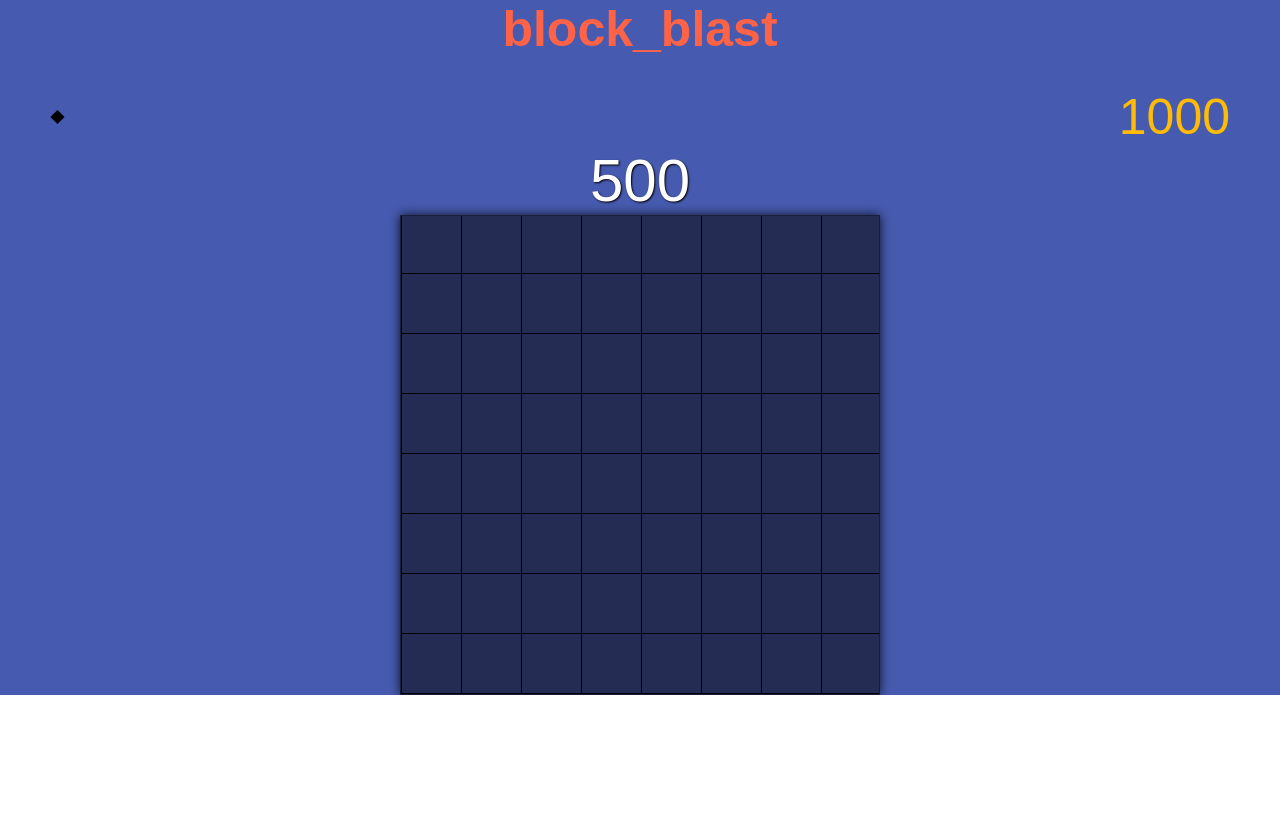
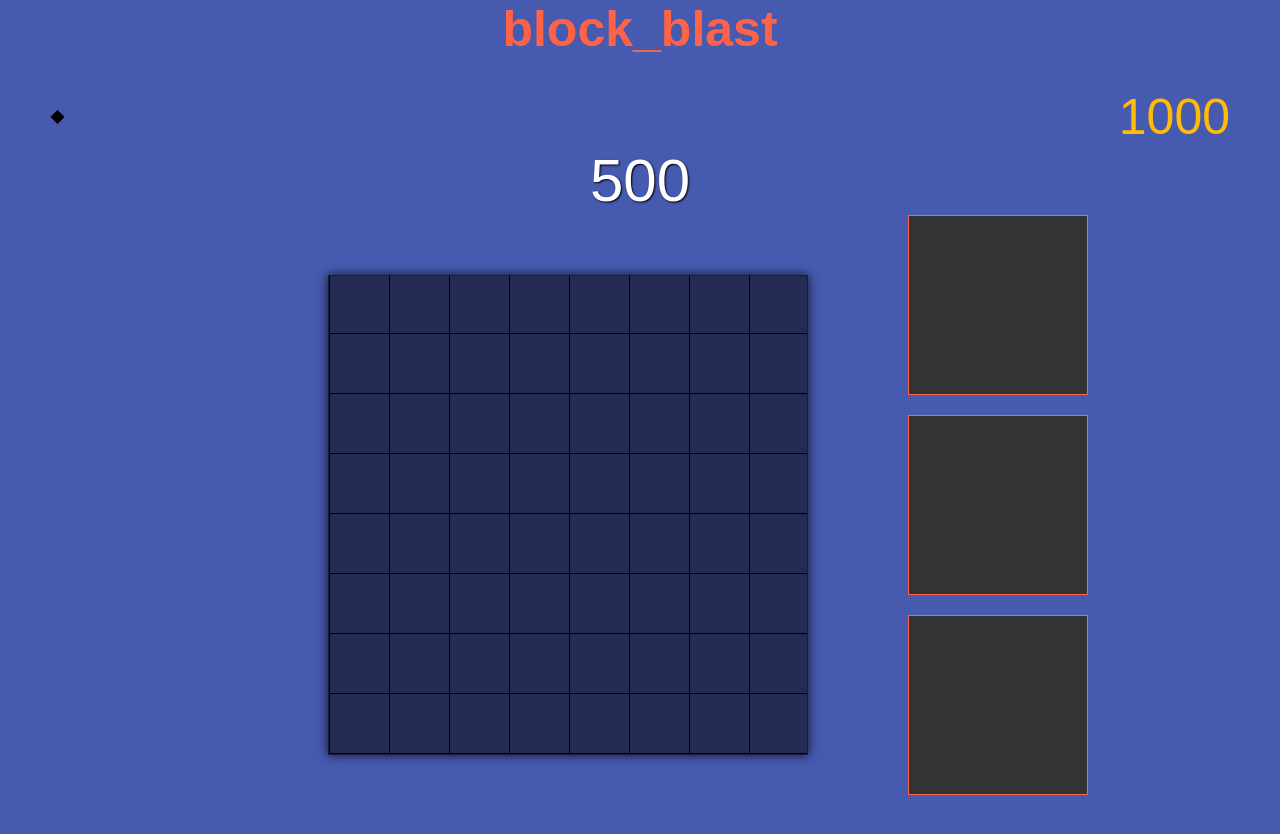
Before and after one commit to IkuakiR/crap_game, a Next.js app in the folder my-app/: page /block_blast in a window 1280 px wide. Shown: the top 834 px of the page. Before the commit the page ends 800 px from the top, so only its background shows below. Built offline with nearby package versions, Linux system fonts and the light colour scheme.

Commit message:
スタイル完成

```diff
--- a/my-app/src/pages/block_blast/index.tsx
+++ b/my-app/src/pages/block_blast/index.tsx
@@ -26,9 +26,7 @@ export default function Home() {
                         <p>500</p>
                     </div>
                     <div className={styles.block_box_wrap}>
-                        <div className={styles.block_box}>
-                            <div className={styles.box}></div>
-                        </div>
+                        <div className={styles.block_box}></div>
                         <div className={styles.block_list}>
                             <div className={`${styles.block} ${styles.left}`}></div>
                             <div className={`${styles.block} ${styles.center}`}></div>
--- a/my-app/src/styles/block_blast/page.module.scss
+++ b/my-app/src/styles/block_blast/page.module.scss
@@ -2,6 +2,7 @@
     width: 100%;
     height: 100%;
     background-color: #465AAF;
+    padding-bottom: 40px;
 }
 
 .game_ttl {
@@ -74,17 +75,19 @@
     }
 
     .block_box_wrap {
-        width: 480px;
-        height: 480px;
-        background-color: #242C53;
+        display: flex;
         margin: 0 auto;
+        padding-right: 15%;
+        align-items: center;
+        justify-content: right;
+        gap: 100px;
+        // border: 1px solid skyblue;
 
-        .box {
+        .block_box {
             width: 480px;
             height: 480px;
             box-shadow: 0px 0px 10px 0px rgba(0, 0, 0, 0.8);
             border: 1px solid #191e3a;
-            // border: 1px solid tomato;
             background-image:
                 repeating-linear-gradient(90deg,
                     #000,
@@ -96,7 +99,16 @@
                     #000 1px,
                     #242C53 1px,
                     #242C53 60px);
+        }
 
+        .block_list {
+            .block {
+                width: 180px;
+                height: 180px;
+                background-color: #333;
+                border: 1px solid tomato;
+                margin-bottom: 20px;
+            }
         }
     }
 }
```
